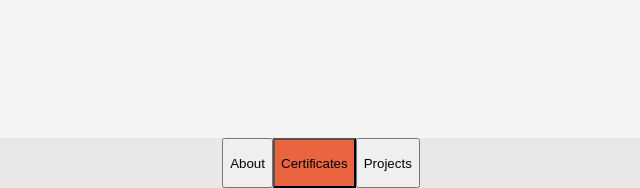
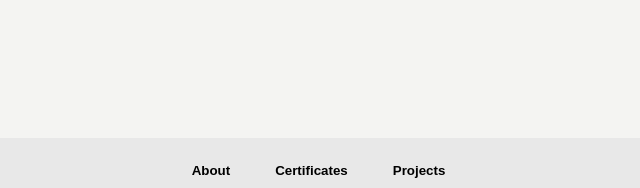
Before and after one commit to Warw1ck/Cv_Web_Page, a plain HTML site: page second-page.html in a window 1280 px wide. Shown: the part 612-800 px from the top of the page, without its empty margins (319-959 px from the left). Drawn offline with Linux system fonts and the light colour scheme.

Commit message:
Update second-page.html

```diff
--- a/second-page.html
+++ b/second-page.html
@@ -13,9 +13,9 @@
         <button id = "right-arrow" class="arrow" onclick="changeValue(1)"><img class="arrowImg" src="images/arrow-right.png"></button>
     </div>
     <div class = "toolbar">
-        <button class="about" onclick="changePage('index.html')">About</button>
-        <button class="cerf" onclick="changePage('second-page.html')">Certificates</button>
-        <button class="proj" onclick="changePage('third-page.html')">Projects</button>
+        <button class="about toolBtn" onclick="changePage('index.html')">About</button>
+        <button class="cerf toolBtn" onclick="changePage('second-page.html')">Certificates</button>
+        <button class="proj toolBtn" onclick="changePage('third-page.html')">Projects</button>
     </div>
     <script src="scripts/second-page-script.js"></script>
 </body>
```
